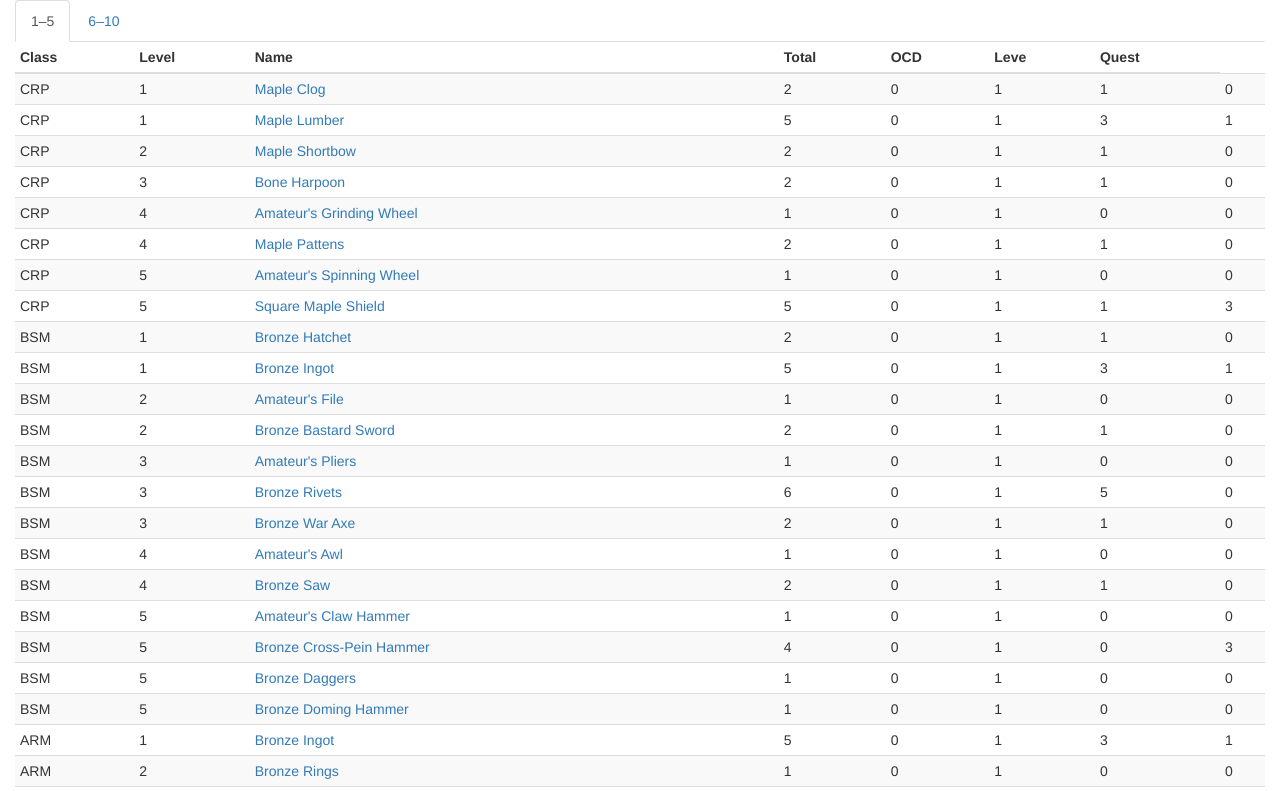
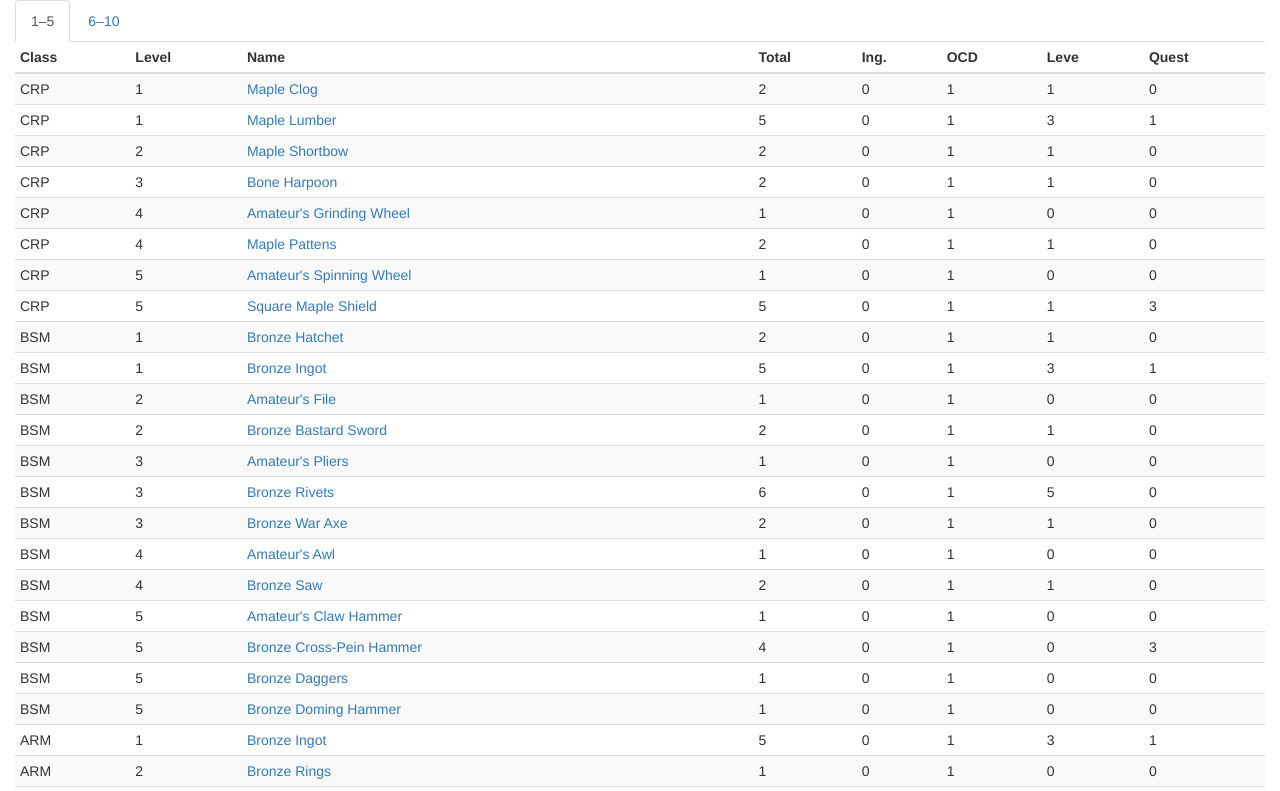
Before and after one commit to juviasuisei/ffxiv-craftocd, a website: page index.html in a window 1280 px wide. Shown: the top 791 px of the page. Drawn offline with nearby package versions, Linux system fonts and the light colour scheme.

Commit message:
Update index.html

```diff
--- a/index.html
+++ b/index.html
@@ -33,6 +33,7 @@
                 <th>Level</th>
                 <th>Name</th>
                 <th>Total</th>
+                <th>Ing.</th>
                 <th>OCD</th>
                 <th>Leve</th>
                 <th>Quest</th>
```
